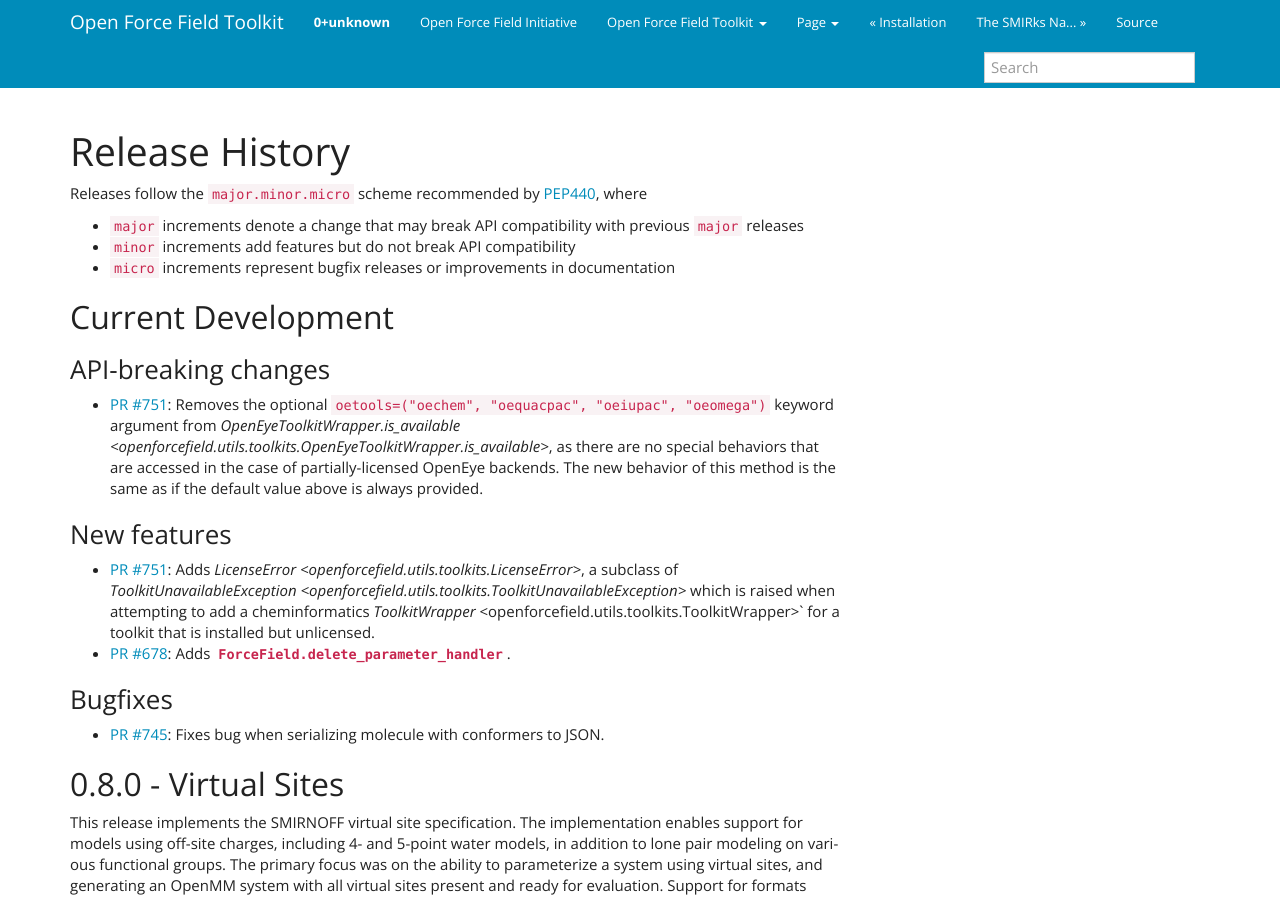
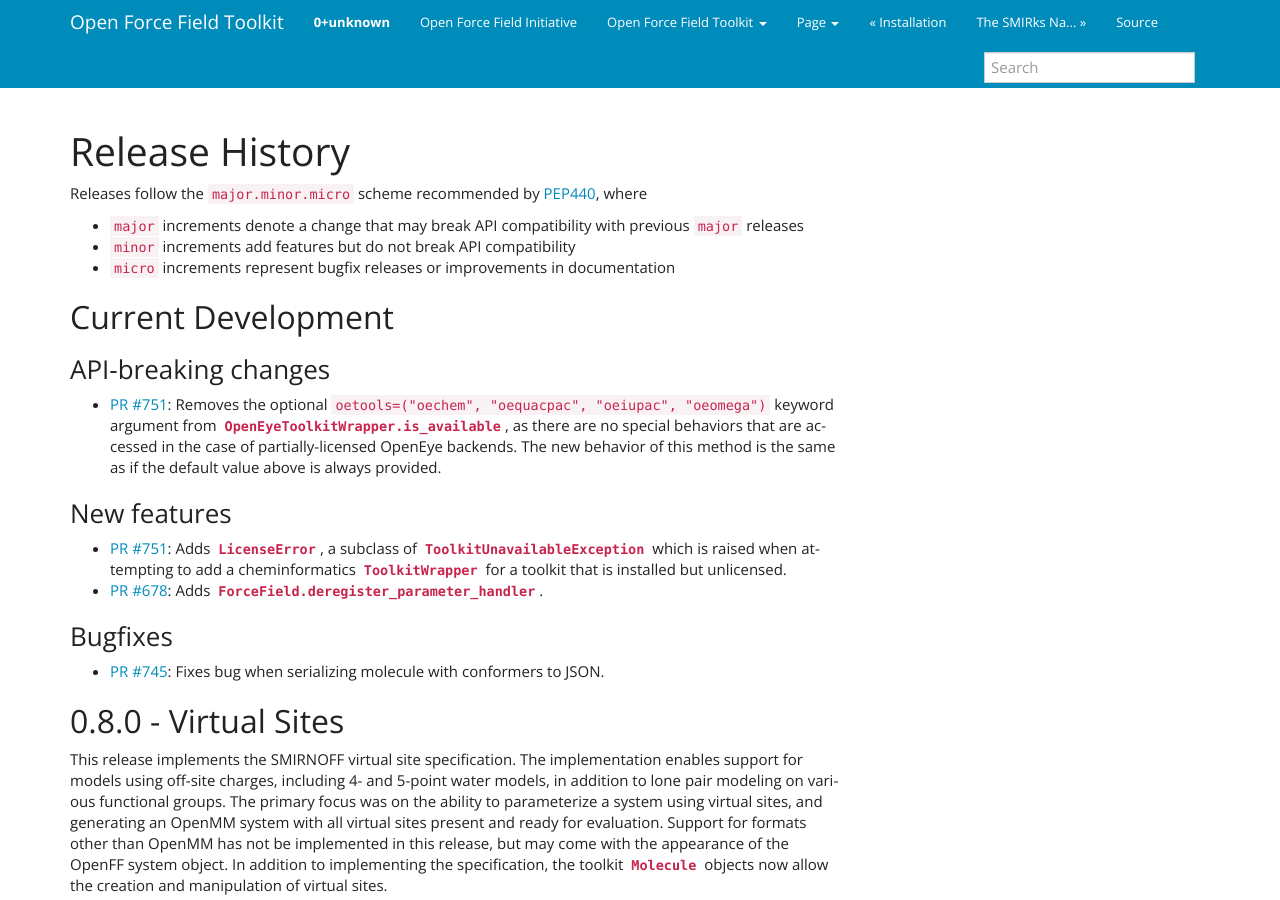
Before and after one commit to openforcefield/openff-toolkit, a Sphinx documentation site: the page built from docs/releasehistory.rst, in a window 1280 px wide and 900 px high. Built offline with Sphinx 7.4.7, drawn with Linux system fonts in a browser that asks for light colours.

Commit message:
update release notes, docs fixes

```diff
--- a/docs/releasehistory.rst
+++ b/docs/releasehistory.rst
@@ -14,7 +14,7 @@
 """"""""""""""""""""
 - `PR #751 <https://github.com/openforcefield/openforcefield/pull/751>`_: Removes the
   optional ``oetools=("oechem", "oequacpac", "oeiupac", "oeomega")`` keyword argument from
-  `OpenEyeToolkitWrapper.is_available <openforcefield.utils.toolkits.OpenEyeToolkitWrapper.is_available>`, as
+  :py:meth:`OpenEyeToolkitWrapper.is_available <openforcefield.utils.toolkits.OpenEyeToolkitWrapper.is_available>`, as
   there are no special behaviors that are accessed in the case of partially-licensed OpenEye backends. The
   new behavior of this method is the same as if the default value above is always provided.
 
@@ -22,13 +22,13 @@
 New features
 """"""""""""
 - `PR #751 <https://github.com/openforcefield/openforcefield/pull/751>`_: Adds
-  `LicenseError <openforcefield.utils.toolkits.LicenseError>`, a subclass of
-  `ToolkitUnavailableException <openforcefield.utils.toolkits.ToolkitUnavailableException>`
+  :py:class:`LicenseError <openforcefield.utils.toolkits.LicenseError>`, a subclass of
+  :py:class:`ToolkitUnavailableException <openforcefield.utils.toolkits.ToolkitUnavailableException>`
   which is raised when attempting to add a cheminformatics
-  `ToolkitWrapper` <openforcefield.utils.toolkits.ToolkitWrapper>` for a toolkit that
+  :py:class:`ToolkitWrapper <openforcefield.utils.toolkits.ToolkitWrapper>` for a toolkit that
   is installed but unlicensed.
 - `PR #678 <https://github.com/openforcefield/openforcefield/pull/678>`_: Adds
-  :py:class:`ForceField.delete_parameter_handler <openforcefield.typing.engines.forcefield.ForceField>`.
+  :py:meth:`ForceField.deregister_parameter_handler <openforcefield.typing.engines.smirnoff.forcefield.ForceField.deregister_parameter_handler>`.
 
 
 Bugfixes
```
Also changed, not shown: 1 other file.
